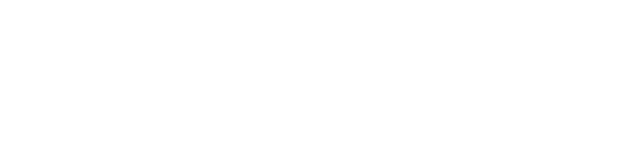
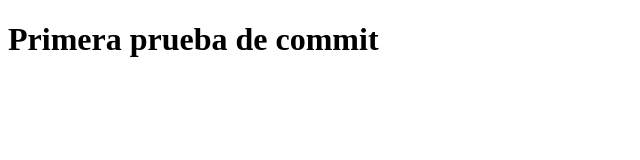
Before and after one commit to FaKevin/mysqlconect, a website: page index.html in a window 1280 px wide. Shown: the whole page, without its empty margins (0-640 px from the left). Drawn offline with Linux system fonts and the light colour scheme.

Commit message:
prueba commit

```diff
--- a/index.html
+++ b/index.html
@@ -7,6 +7,6 @@
     <title>Prueba html</title>
 </head>
 <body>
-
+    <h1>Primera prueba de commit</h1>
 </body>
 </html>
```
